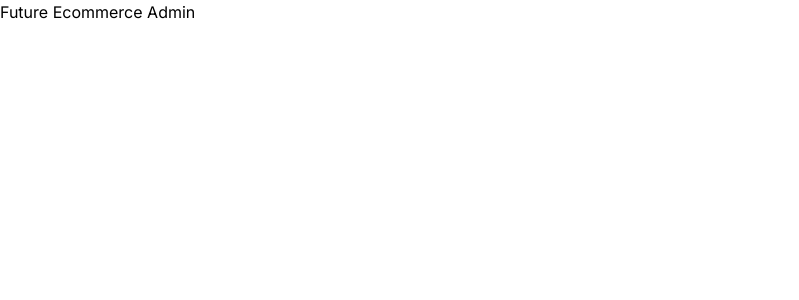
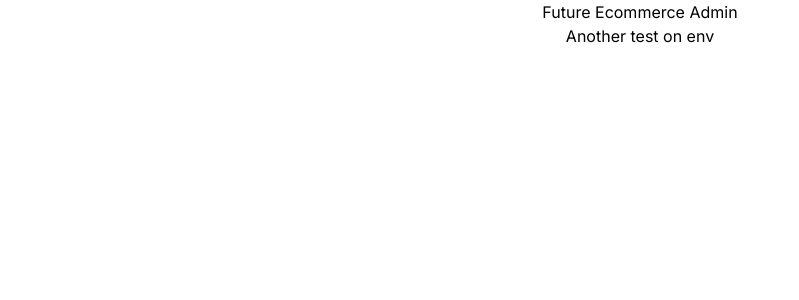
Before and after one commit to kabirshuvo/future-e-commerce-admin, a Next.js app: page / in a window 1280 px wide. Shown: the top 300 px of the page, without its empty margins (0-799 px from the left). Built offline with nearby package versions, Linux system fonts and the light colour scheme.

Commit message:
testing env

```diff
--- a/app/page.js
+++ b/app/page.js
@@ -2,8 +2,9 @@ import Image from 'next/image'
 
 export default function Home() {
   return(
-    <div>
+    <div className='flex flex-col items-center'>
       <h3>Future Ecommerce Admin</h3>
+      <h3>Another test on env</h3>
     </div>
   )
 }
```
